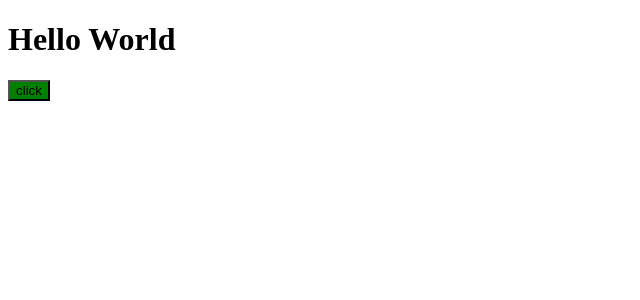
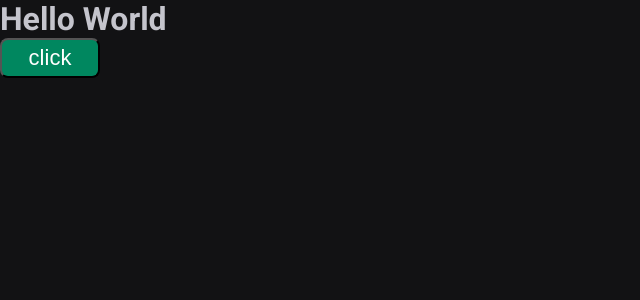
Before and after one commit to AlvaroDeCarvalho/projects_rocketseat, a React (Vite) app in the folder modulo_2/02-ignite-timer/: page / in a window 1280 px wide. Shown: the top 300 px of the page, without its empty margins (0-640 px from the left). Built offline with nearby package versions, Linux system fonts and the light colour scheme.

Commit message:
typando o theme e suas caracteristicas

```diff
--- a/modulo_2/02-ignite-timer/index.html
+++ b/modulo_2/02-ignite-timer/index.html
@@ -2,7 +2,10 @@
 <html lang="en">
   <head>
     <meta charset="UTF-8" />
+    <link rel="preconnect" href="https://fonts.googleapis.com">
+    <link rel="preconnect" href="https://fonts.gstatic.com" crossorigin>
     <meta name="viewport" content="width=device-width, initial-scale=1.0" />
+    <link href="https://fonts.googleapis.com/css2?family=Roboto:ital,wght@0,400;0,700;1,400;1,700&display=swap" rel="stylesheet">
     <title>Ignite</title>
   </head>
   <body>
--- a/modulo_2/02-ignite-timer/src/App.tsx
+++ b/modulo_2/02-ignite-timer/src/App.tsx
@@ -1,11 +1,13 @@
 import { ThemeProvider } from 'styled-components'
 import { ButtonVariant } from './components/Button'
 import { defaultTheme } from './styles/themes/default'
-
+import { GlobalStyles } from './global'
 export function App() {
   return (
     <ThemeProvider theme={defaultTheme}>
       <div>
+        <GlobalStyles />
+
         <h1>Hello World</h1>
         <ButtonVariant variant="success" />
       </div>
--- a/modulo_2/02-ignite-timer/src/components/Button/styles.ts
+++ b/modulo_2/02-ignite-timer/src/components/Button/styles.ts
@@ -14,16 +14,11 @@
 } */
 
 export const ButtonContainer = styled.button<ButtonContainerProps>`
-  background-color: ${(props) => {
-    switch (props.variant) {
-      case 'primary':
-        return props.theme.primary
-      case 'secondary':
-        return props.theme.secondary
-      case 'danger':
-        return props.theme.danger
-      case 'success':
-        return props.theme.success
-    }
-  }};
+  color: #fff;
+  width: 100px;
+  height: 40px;
+  border-radius: 8px;
+  font-size: 22px;
+
+  background-color: ${(props) => props.theme['green-500']};
 `
--- /dev/null
+++ b/modulo_2/02-ignite-timer/src/global.ts
@@ -0,0 +1,22 @@
+import { createGlobalStyle } from 'styled-components'
+
+export const GlobalStyles = createGlobalStyle`
+  * {
+    margin: 0;
+    padding: 0;
+    box-sizing: border-box;
+  }
+
+  :focus {
+    outline: 0;
+    box-shadow:0 0 0 2px ${(props) => props.theme['green-500']};
+  }
+
+  body {
+    color: #fff;
+    background-color: ${(props) => props.theme['gray-900']};
+    color: ${(props) => props.theme['gray-300']};
+    font-family: 'Roboto', sans-serif;
+    font-weight: 400;
+  }
+`
--- a/modulo_2/02-ignite-timer/src/styles/themes/default.ts
+++ b/modulo_2/02-ignite-timer/src/styles/themes/default.ts
@@ -1,6 +1,21 @@
 export const defaultTheme = {
-  primary: 'purple',
-  secondary: 'orange',
-  danger: 'red',
-  success: 'green'
+  white: '#FFF',
+
+  'gray-100': '#E1E1E6',
+  'gray-300': '#C4C4CC',
+  'gray-400': '#8D8D99',
+  'gray-500': '#7C7C8A',
+  'gray-600': '#323238',
+  'gray-700': '#29292E',
+  'gray-800': '#202024',
+  'gray-900': '#121214',
+
+  'green-300': '#00B37E',
+  'green-500': '#00875F',
+  'green-700': '#015F43',
+
+  'red-500': '#AB222E',
+  'red-700': '#7A1921',
+
+  'yellow-500': '#FBA94C'
 }
```
Also changed, not shown: modulo_2/02-ignite-timer/src/@types/styles.d.ts (added, +8 -0 lines).
